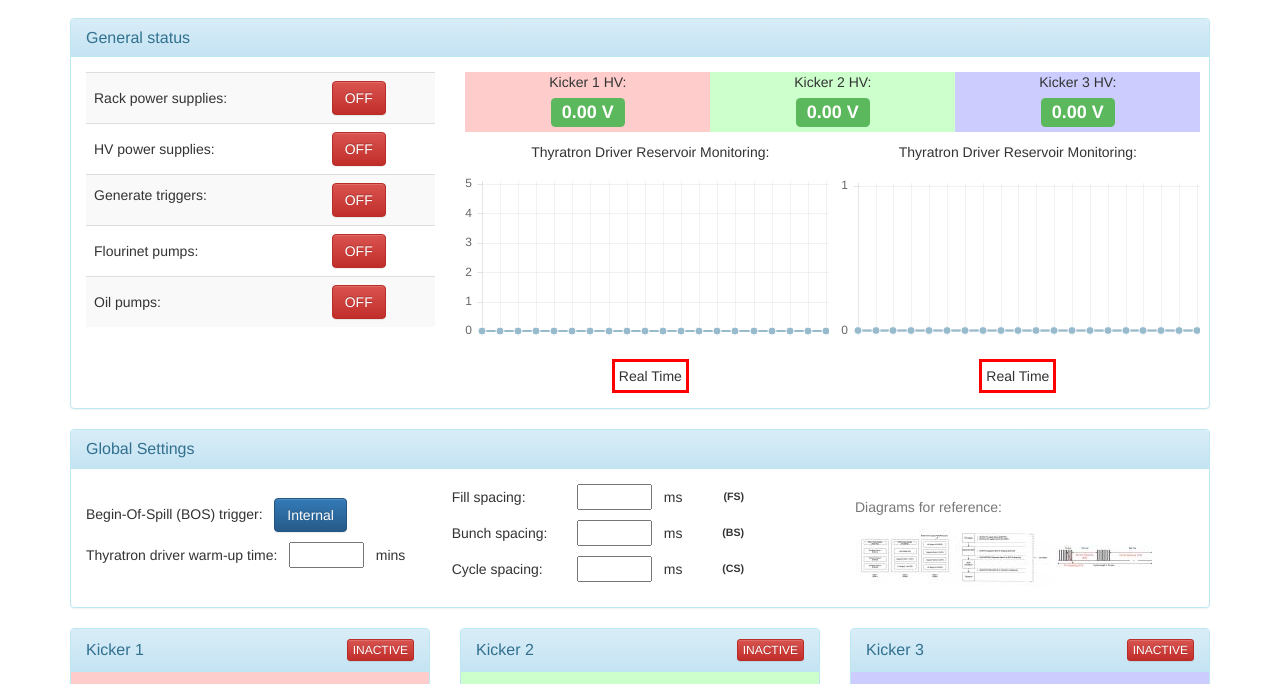
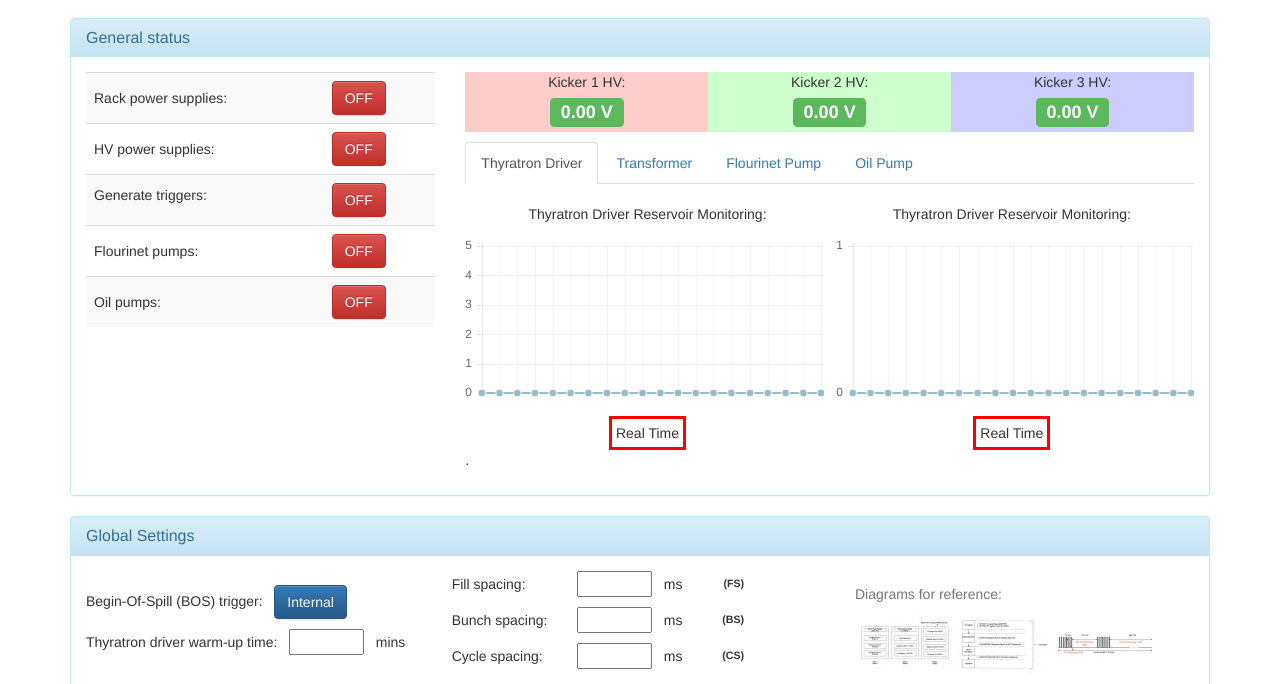
Before and after one commit to afrankenthal/kicker-server, a website: page public/index.html in a window 1280 px wide. Shown: the part 102-786 px from the top of the page. Drawn offline with Linux system fonts and the light colour scheme; no server answers.

Commit message:
Added nav tabs

```diff
--- a/json/controlData.json
+++ b/json/controlData.json
@@ -1 +1 @@
-{"TriggerMode":"Internal","RackPowerSupplyStatus":"OFF","HVPowerSupplyStatus":"OFF","OilPumpStatus":"OFF","FlourinetPumpStatus":"OFF","GeneralTriggerStatus":"OFF","CAP1_Time":7,"CAP2_Time":7,"CAP3_Time":7,"CAP1-SCR1_Delay":10,"CAP2-SCR2_Delay":10,"CAP3-SCR3_Delay":10,"SCR1-THYR1_Delay":500,"SCR2-THYR2_Delay":500,"SCR3-THYR3_Delay":500,"Fill_Spacing_Time":10,"Bunch_Spacing_Time":197,"Cycle_Spacing_Time":997,"VoltageOut1":"1.39","VoltageOut2":"1.60","VoltageOut3":"1.90","Kicker_Status_1":"ACTIVE","Kicker_Status_2":"INACTIVE","Kicker_Status_3":"INACTIVE","Driver_Warmup_Time":10}
+{"TriggerMode":"Internal","RackPowerSupplyStatus":"OFF","HVPowerSupplyStatus":"OFF","OilPumpStatus":"OFF","FlourinetPumpStatus":"OFF","GeneralTriggerStatus":"OFF","CAP1_Time":7,"CAP2_Time":7,"CAP3_Time":7,"CAP1-SCR1_Delay":10,"CAP2-SCR2_Delay":10,"CAP3-SCR3_Delay":10,"SCR1-THYR1_Delay":500,"SCR2-THYR2_Delay":500,"SCR3-THYR3_Delay":500,"Fill_Spacing_Time":10,"Bunch_Spacing_Time":197,"Cycle_Spacing_Time":997,"VoltageOut1":"2.03","VoltageOut2":"1.10","VoltageOut3":"1.30","Kicker_Status_1":"ACTIVE","Kicker_Status_2":"INACTIVE","Kicker_Status_3":"INACTIVE","Driver_Warmup_Time":10}
--- a/public/index.html
+++ b/public/index.html
@@ -92,12 +92,41 @@
                         <tr>
                         <td><table border="0" width="100%"><tr><td style="text-align:center; background-color: rgba(255,0,0,0.2)">Kicker 1 HV:</td><td style="text-align:center; background-color: rgba(0,255,0,0.2)">Kicker 2 HV:</td><td style="text-align:center; background-color: rgba(0,0,255,0.2)">Kicker 3 HV:</td></tr><tr><td style="vertical-align:middle; text-align:center; background-color: rgba(255,0,0,0.2)"><p><div><span class="label label-success" style="font-size: large" id="Kicker_Voltage_1">0.00 V</span></div></p></td><td style="text-align:center; background-color: rgba(0,255,0,0.2)"><p><div><span class="label label-success" style="font-size: large" id="Kicker_Voltage_2">0.00 V</span></div></p></td><td style="vertical-align:middle; text-align:center; background-color: rgba(0,0,255,0.2)"><p><div><span class="label label-success" style="font-size: large" id="Kicker_Voltage_3">0.00 V</span></div></p></td></tr></table></td>
                         </tr>
-                        <tr>
-                        <td><table border="0" width="100%" style="border-collapse: collapse;"><tr><td width="50%" style="text-align:center; padding:10px">Thyratron Driver Reservoir Monitoring:</td><td width="50%" style="text-align:center; padding: 10px">Thyratron Driver Reservoir Monitoring:</td></tr><tr><td width="50%" style="padding-right: 6px"><canvas id="myChart" width="100" height="50"></canvas></td>
-                        <td width="50%" style="padding-left: 6px"><canvas id="myChart2" width="100" height="50"></canvas></td></tr><tr><td width="50%" style="text-align: center"><span id="chart1Label" style="display:inline-block; padding: 4px; border: red solid 3px">Real Time</span></td><td width="50%" style="text-align: center"><span id="chart2Label" style="display:inline-block; padding: 4px; border: red solid 3px">Real Time</span></td></tr></table></td>
-                        </tr>
-                        </tbody>
-                        </table>
+                        <tr><td><p>
+                        <ul class="nav nav-tabs">
+                            <li role="presentation" class="active"><a data-toggle="tab" href="#thyr_driver">Thyratron Driver</a></li>
+                            <li role="presentation"><a data-toggle="tab" href="#transformer">Transformer</a></li>
+                            <li role="presentation"><a data-toggle="tab" href="#flourinet">Flourinet Pump</a></li>
+                            <li role="presentation"><a data-toggle="tab" href="#oil">Oil Pump</a></li>
+                        </ul></p>
+
+                        <div class="tab-content">
+
+                        <div id="thyr_driver" class="tab-pane fade in active">
+                            <p><table border="0" width="100%" style="border-collapse: collapse;"><tr><td width="50%" style="text-align:center; padding:10px">Thyratron Driver Reservoir Monitoring:</td><td width="50%" style="text-align:center; padding: 10px">Thyratron Driver Reservoir Monitoring:</td></tr><tr><td width="50%" style="padding-right: 6px"><canvas id="myChart" class="img-responsive" width="100" height="50"></canvas></td>
+                            <td width="50%" style="padding-left: 6px"><canvas id="myChart2" class="img-responsive" width="100" height="50"></canvas></td></tr><tr><td width="50%" style="text-align: center"><span id="chart1Label" style="display:inline-block; padding: 4px; border: red solid 3px">Real Time</span></td><td width="50%" style="text-align: center"><span id="chart2Label" style="display:inline-block; padding: 4px; border: red solid 3px">Real Time</span></td></tr></table>.</p>
+                        </div>
+
+                        <div id="transformer" class="tab-pane fade">
+                            <h3>Menu 1</h3>
+                            <p>Some content in menu 1.</p>
+                        </div>
+
+                        <div id="flourinet" class="tab-pane fade">
+                            <h3>Menu 2</h3>
+                            <p>Some content in menu 2.</p>
+                        </div>
+
+                        <div id="oil" class="tab-pane fade">
+                            <h3>Menu 3</h3>
+                            <p>Some content in menu 3.</p>
+                        </div>
+
+                        </div>
+                    </td>
+                    </tr>
+                    </tbody>
+                    </table>
                     </div>
                     <!-- <div class="col-md-4">
                         <div><canvas id="myChart2" width=100 height=50></canvas></div>
--- a/public/myFunctions.js
+++ b/public/myFunctions.js
@@ -334,16 +334,16 @@ $(document).ready(function() {
         labels.push("");
     }
 
-    function formatFunc(value) { return 'Current value: ' + value; }
+    function formatFunc(value) { return 'Current value: ' + value.toFixed(1); }
 
     hv1Slider = $("#HV1CONFIG").slider({ formatter: formatFunc })
-    .on("change", function(changeEvt) { $("#HV1CONFIGVALUE").text(changeEvt.value.newValue); });
+    .on("change", function(changeEvt) { $("#HV1CONFIGVALUE").text(changeEvt.value.newValue.toFixed(1)); });
 
     hv2Slider = $("#HV2CONFIG").slider({ formatter: formatFunc })
-    .on("change", function(changeEvt) { $("#HV2CONFIGVALUE").text(changeEvt.value.newValue); });
+    .on("change", function(changeEvt) { $("#HV2CONFIGVALUE").text(changeEvt.value.newValue.toFixed(1)); });
 
     hv3Slider = $("#HV3CONFIG").slider({ formatter: formatFunc })
-    .on("change", function(changeEvt) { $("#HV3CONFIGVALUE").text(changeEvt.value.newValue); });
+    .on("change", function(changeEvt) { $("#HV3CONFIGVALUE").text(changeEvt.value.newValue.toFixed(1)); });
 
     $("#RackPowerSupplyStatus").click(function() {
         if ($(this).html() == "OFF") {
```
